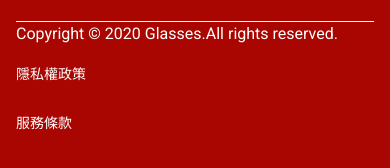
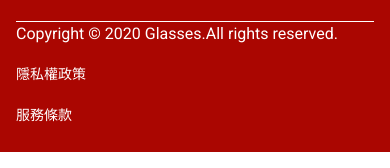
Before and after one commit to liishuan/week3glasses, a plain HTML site: page index.html in a window 390 px wide. Shown: the part 6727-6895 px from the top of the page. Drawn offline with nearby package versions, Linux system fonts and the light colour scheme.

Commit message:
footer 更改

```diff
--- a/scss/_layout.scss
+++ b/scss/_layout.scss
@@ -190,8 +190,6 @@ a {
 
 // --------------------
 
-//
-
 .itemRight {
   justify-content: flex-end;
 }
--- a/scss/_main.scss
+++ b/scss/_main.scss
@@ -412,6 +412,6 @@ input {
     flex-direction: column;
   }
   .footerFoot li {
-    margin-bottom: 8px;
+    margin-right: 8px;
   }
 }
```
Also changed, not shown: scss/all.css, 1 other file.
